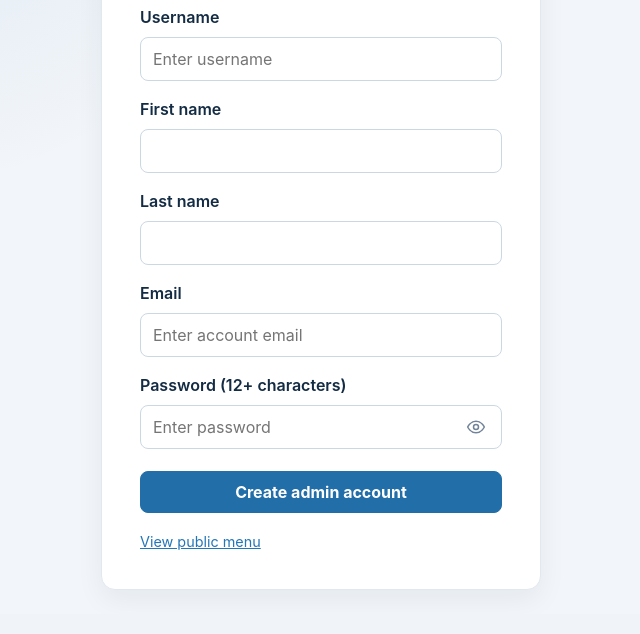
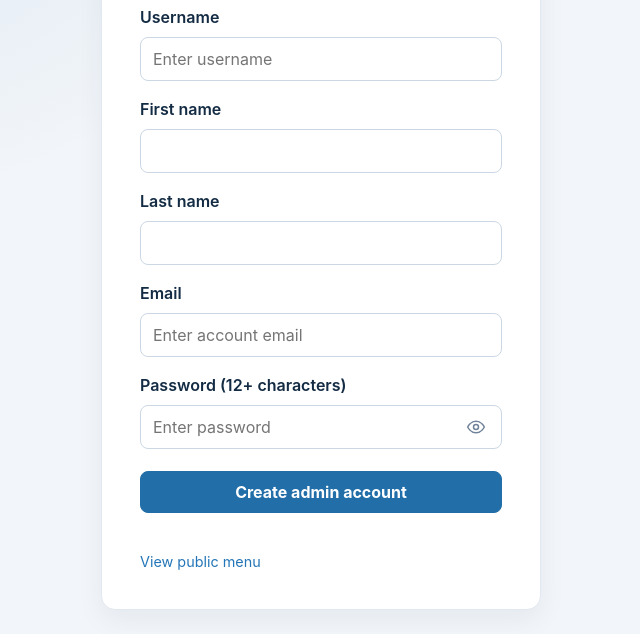
Before and after one commit to ndayizeyekevin/menu, a PHP site: page /admin/ in a window 1280 px wide, with the pointer over the restyled element. Shown: the part 405-1039 px from the top of the page, without its empty margins (319-959 px from the left). Before the commit the page ends 995 px from the top, so only its background shows below. Run offline with PHP 8.4, Linux system fonts and the light colour scheme; data that the repository does not hold is empty.

Commit message:
Add spacing and hover effect to public links on login page

```diff
--- a/admin/index.php
+++ b/admin/index.php
@@ -207,6 +207,7 @@ unset($_SESSION['admin_password_reset_notice']);
         <?php if (!$setupMode): ?>
             <a class="login-public-link" href="forgot_password.php">Forgot your password?</a>
         <?php endif; ?>
+        <br>
         <a class="login-public-link" href="../full_menu">View public menu</a>
     </main>
     <script src="../assets/js/password_visibility.js?v=1" defer></script>
--- a/assets/css/admin.css
+++ b/assets/css/admin.css
@@ -369,6 +369,7 @@ a { color: var(--admin-green); }
 .login-card .muted { line-height: 1.6; }
 .login-card .admin-form { margin-top: 24px; }
 .login-public-link { display: inline-block; margin-top: 20px; font-size: 0.9rem; }
+.login-public-link:hover { text-decoration: none; }
 
 .activity-success { color: var(--admin-green); font-weight: 700; }
 .activity-failed { color: #ffaaa0; font-weight: 700; }
```
